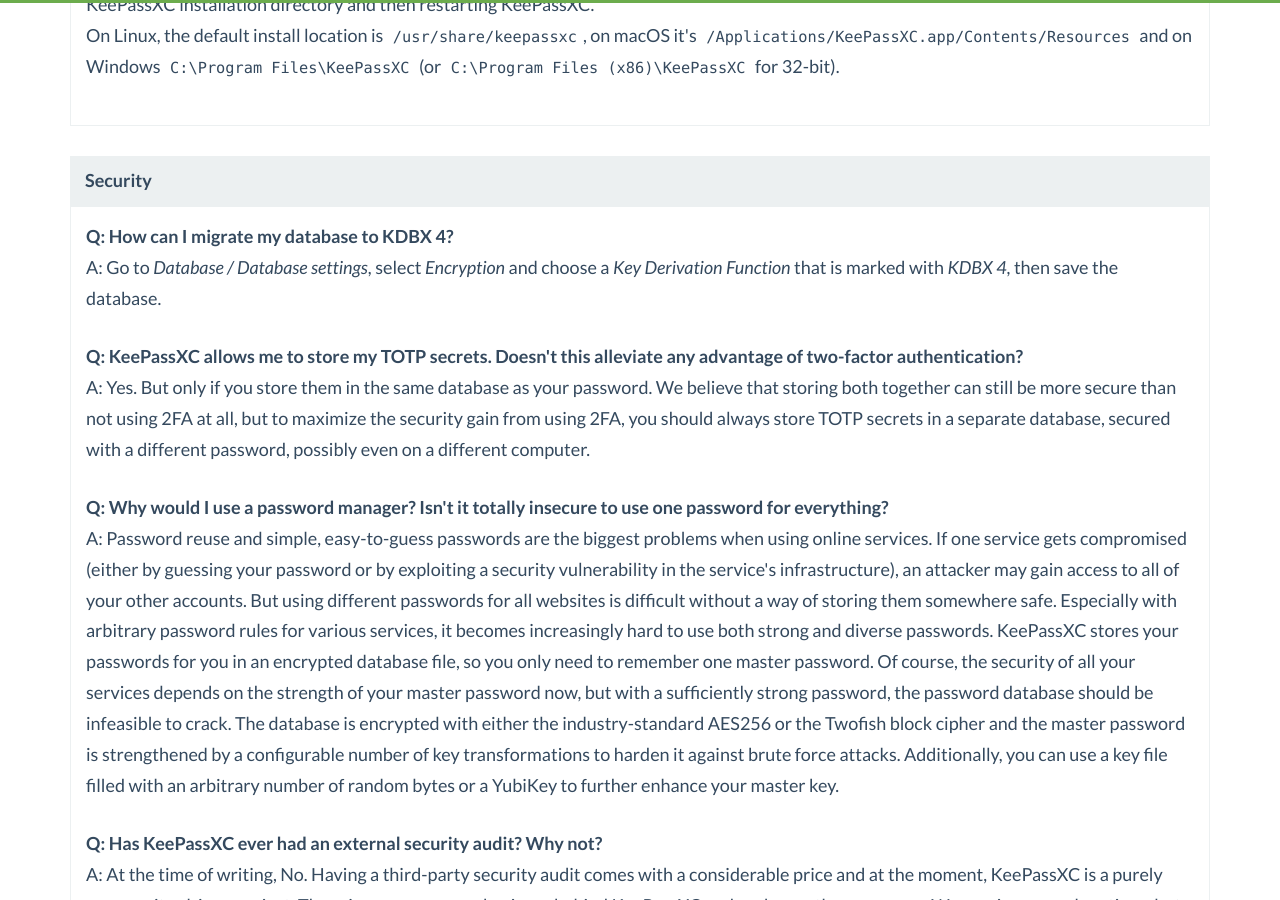
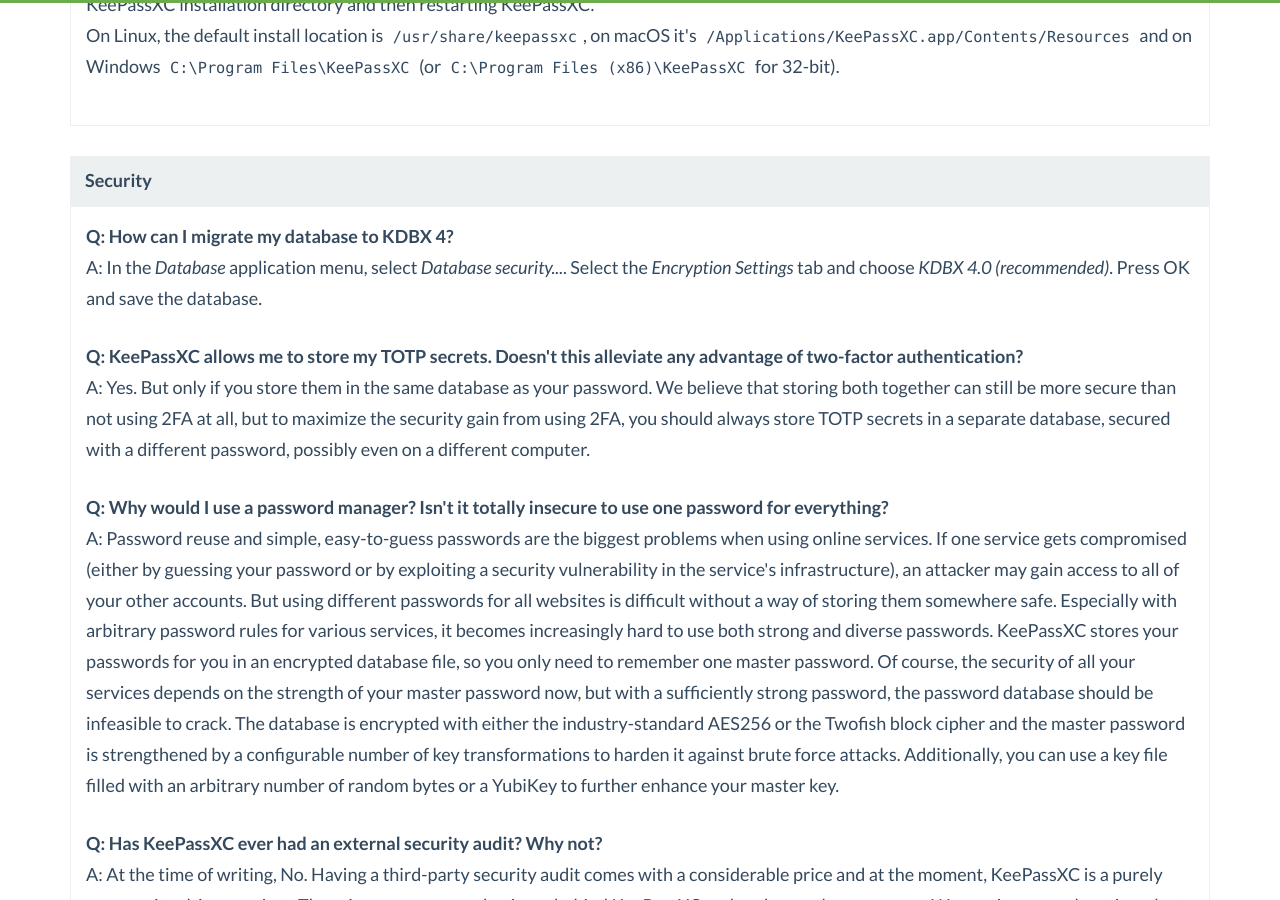
Before and after one commit to keepassxreboot/keepassxc-org, a Jekyll site: the page built from docs/index.html, in a window 1280 px wide and 900 px high, scrolled down 3827 px. Built offline with Jekyll 4.4.1, drawn with Linux system fonts in a browser that asks for light colours; comment, search, counter and statistics services are not loaded.

Commit message:
Improve FAQ on KDBX 4 upgrade

```diff
--- a/docs/index.html
+++ b/docs/index.html
@@ -168,8 +168,8 @@
     <dl>
         <dt id="faq-security-kdbx4"><a href="#faq-security-kdbx4">How can I migrate my database to KDBX 4?</a></dt>
         <dd>
-            Go to <em>Database / Database settings</em>, select <em>Encryption</em> and choose a <em>Key Derivation Function</em> that is marked
-            with <em>KDBX 4</em>, then save the database.
+            In the <em>Database</em> application menu, select <em>Database security...</em>. Select the <em>Encryption Settings</em> tab
+            and choose <em>KDBX 4.0 (recommended)</em>. Press OK and save the database.
         </dd>
 
         <dt id="faq-security-totp"><a href="#faq-security-totp">KeePassXC allows me to store my TOTP secrets. Doesn't this alleviate any advantage of
```
